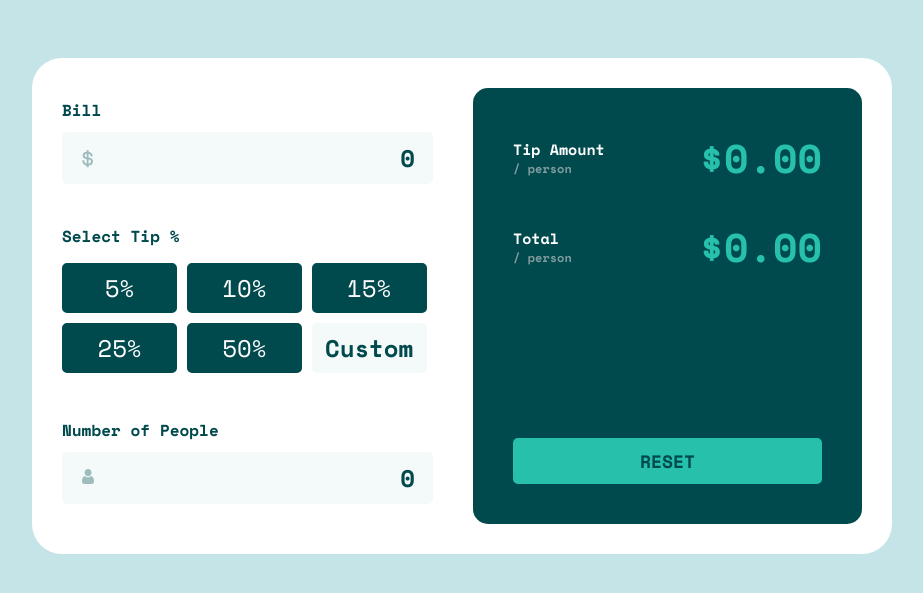
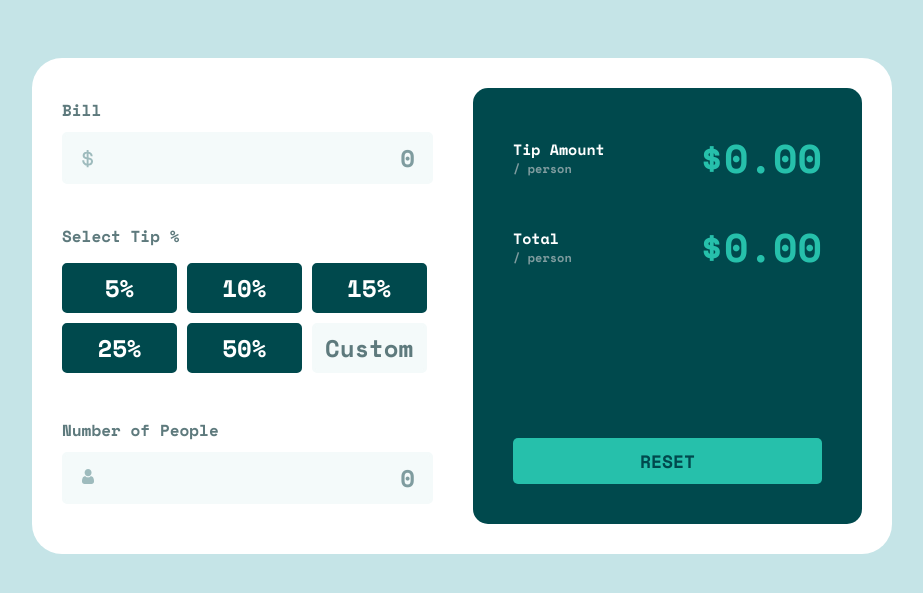
Before and after one commit to Risclover/tip-calculator-app, a plain HTML site: page index.html in a window 1280 px wide. Shown: the part 161-754 px from the top of the page, without its empty margins (178-1101 px from the left). Drawn offline with nearby package versions, Linux system fonts and the light colour scheme.

Commit message:
Updated colors

```diff
--- a/styles.css
+++ b/styles.css
@@ -39,7 +39,7 @@ input:focus, input:active, input:hover {
 }
 
 ::placeholder {
-    color: hsl(183, 100%, 15%);
+    color: hsl(184, 14%, 56%);
 }
 
 .logo {
@@ -63,7 +63,7 @@ input:focus, input:active, input:hover {
 }
 
 .input-side p {
-    color: hsl(183, 100%, 15%);
+    color: hsl(186, 14%, 43%);
     font-weight: 700;
     margin-bottom: 10px;
 }
@@ -113,6 +113,7 @@ input:focus, input:active, input:hover {
     outline: 0;
     height: 50px;
     width: 115px;
+    font-weight: 700;
     background-color:hsl(183, 100%, 15%);
     color: white;
     border-radius: 5px;
@@ -137,7 +138,7 @@ input:focus, input:active, input:hover {
 
 .custom {
     background-color: hsl(189, 41%, 97%);
-    color:hsl(183, 100%, 15%);
+    color:hsl(186, 14%, 43%);
     font-weight: 700;
     border: 3px solid hsl(189, 41%, 97%);
     margin: 0;
```
